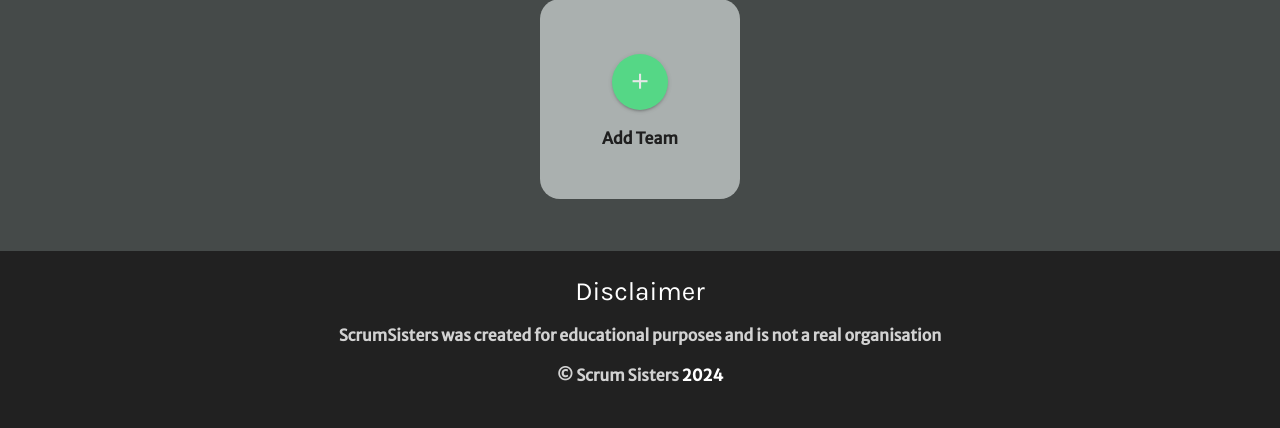
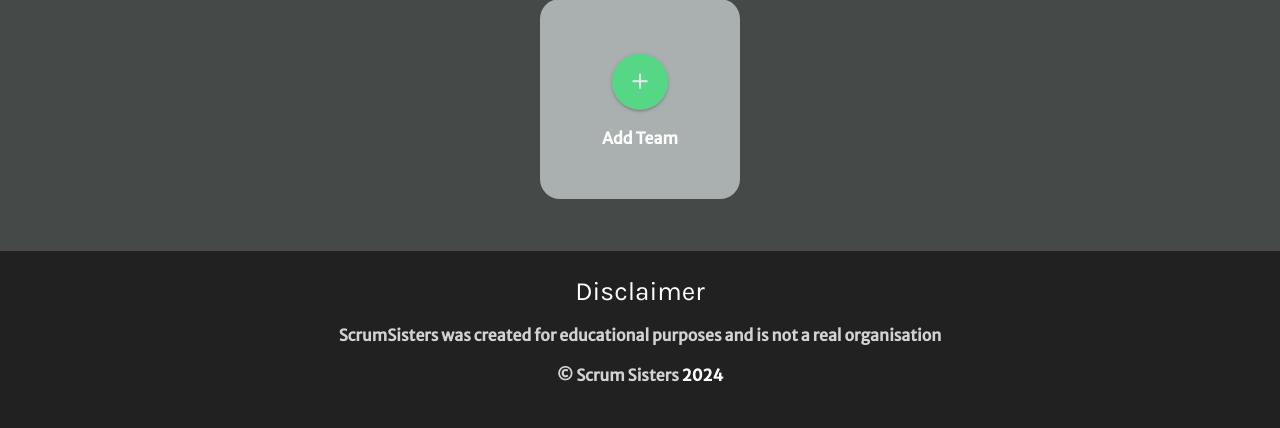
Before and after one commit to abz2489/scrum-sisters, a Flask app: template scrumsisters/templates/club_page.html in a window 1280 px wide. Shown: the part 221-649 px from the top of the page. Run offline with Flask 3, Linux system fonts and the light colour scheme; the template is opened without the code that fills it, so the values that code supplies are empty; some libraries are stand-ins or nearby versions.

Commit message:
Add class to add team for font colour change

```diff
--- a/scrumsisters/templates/club_page.html
+++ b/scrumsisters/templates/club_page.html
@@ -18,7 +18,7 @@
                 <a href="{{ url_for('add_team', user_club_id=current_user.club_id) }}" class="btn-floating btn-large center waves-effect" id="add-bg">
                     <i class="large material-symbols-outlined" id="add">add</i>
                 </a>
-                <p>Add Team</p>
+                <p class="add-team-text">Add Team</p>
             </div>
         </div>
 </div>
```
